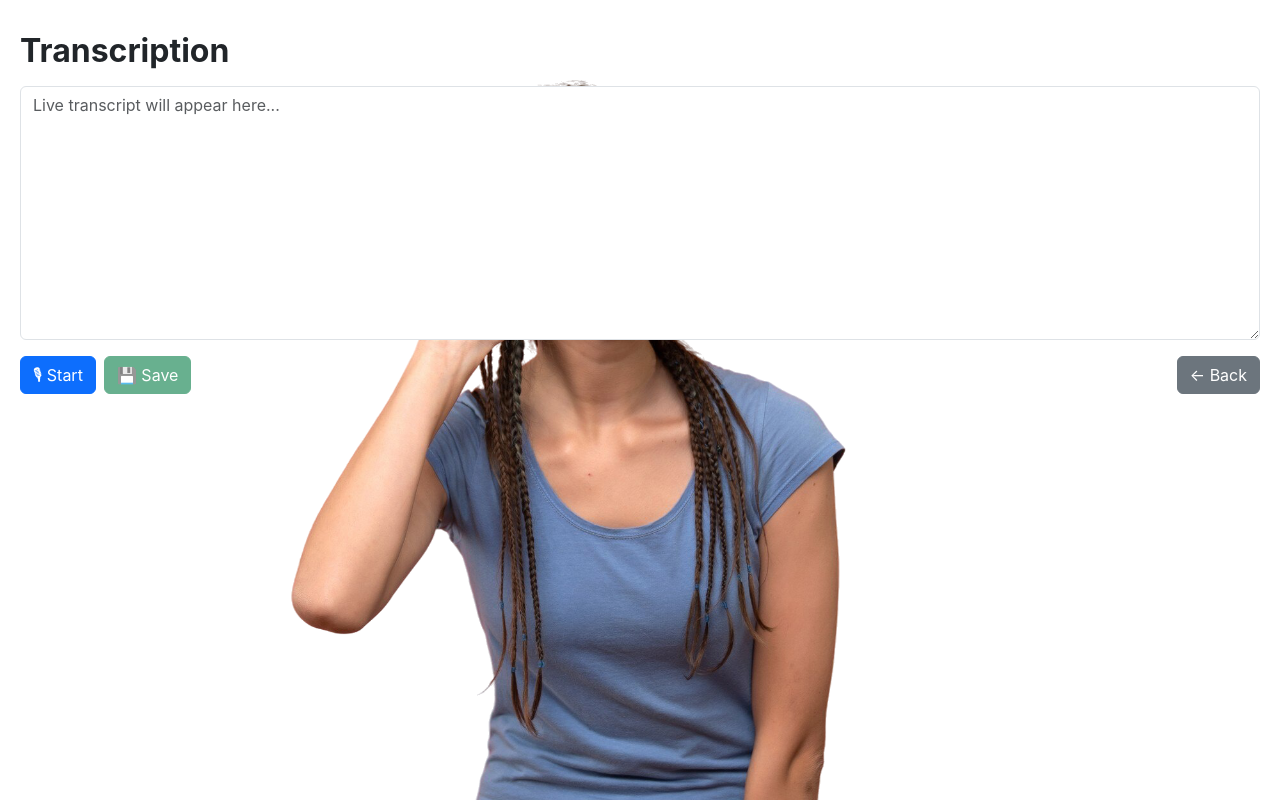
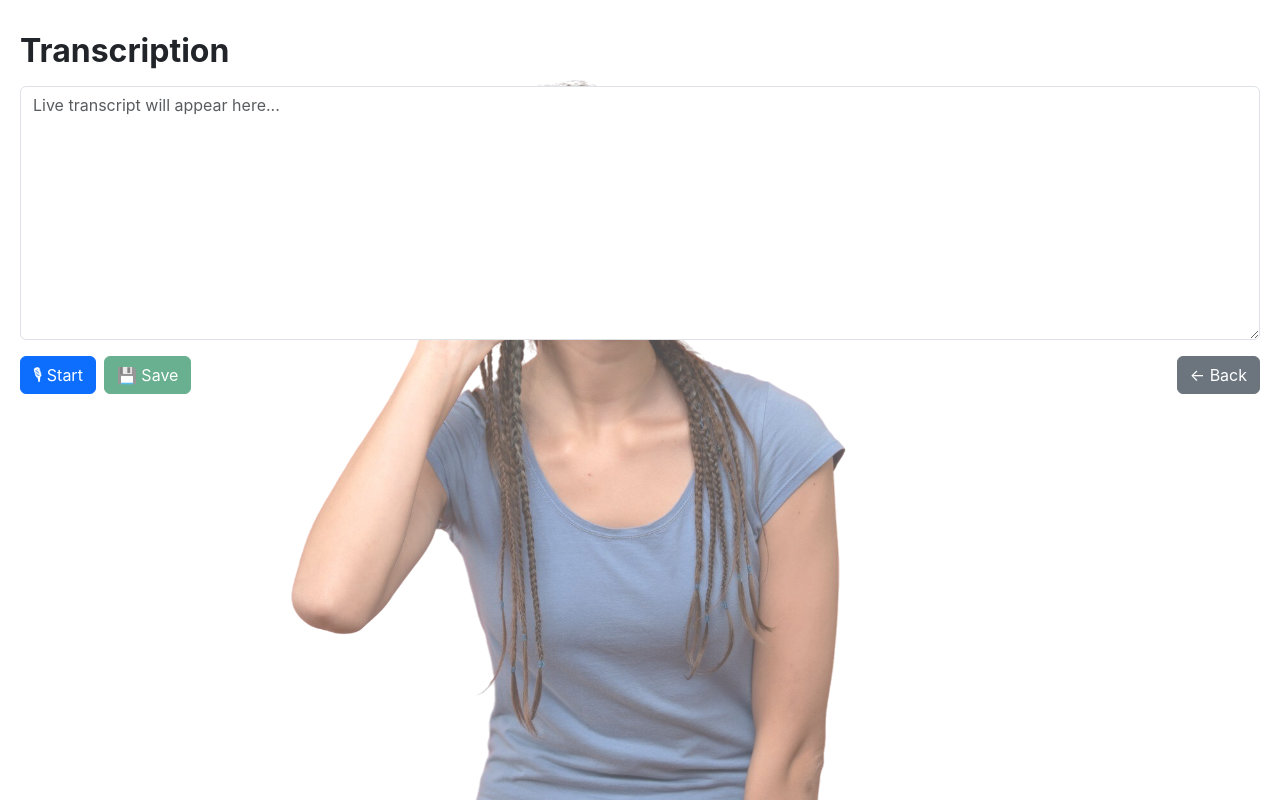
Before and after one commit to Daniel-Kats256/voice-transcription-system, a React (Create React App) app in the folder frontend/: page /transcribe in a window 1280 px wide. Built offline with nearby package versions, Linux system fonts and the light colour scheme; no server answers.

Commit message:
Update TranscriptionPage.js

```diff
--- a/frontend/src/pages/TranscriptionPage.js
+++ b/frontend/src/pages/TranscriptionPage.js
@@ -111,7 +111,9 @@ const TranscriptionPage = () => {
   };
 
   return (
-    <div className="page page-large container-fluid">
+    <div className="page page-large container-fluid" style={{
+             backgroundColor: 'rgba(255, 255, 255, 0.3)'
+        }} >
       <h2 className="page-title mb-3">Transcription</h2>
       {!supported && (
         <div className="alert alert-warning">
```
